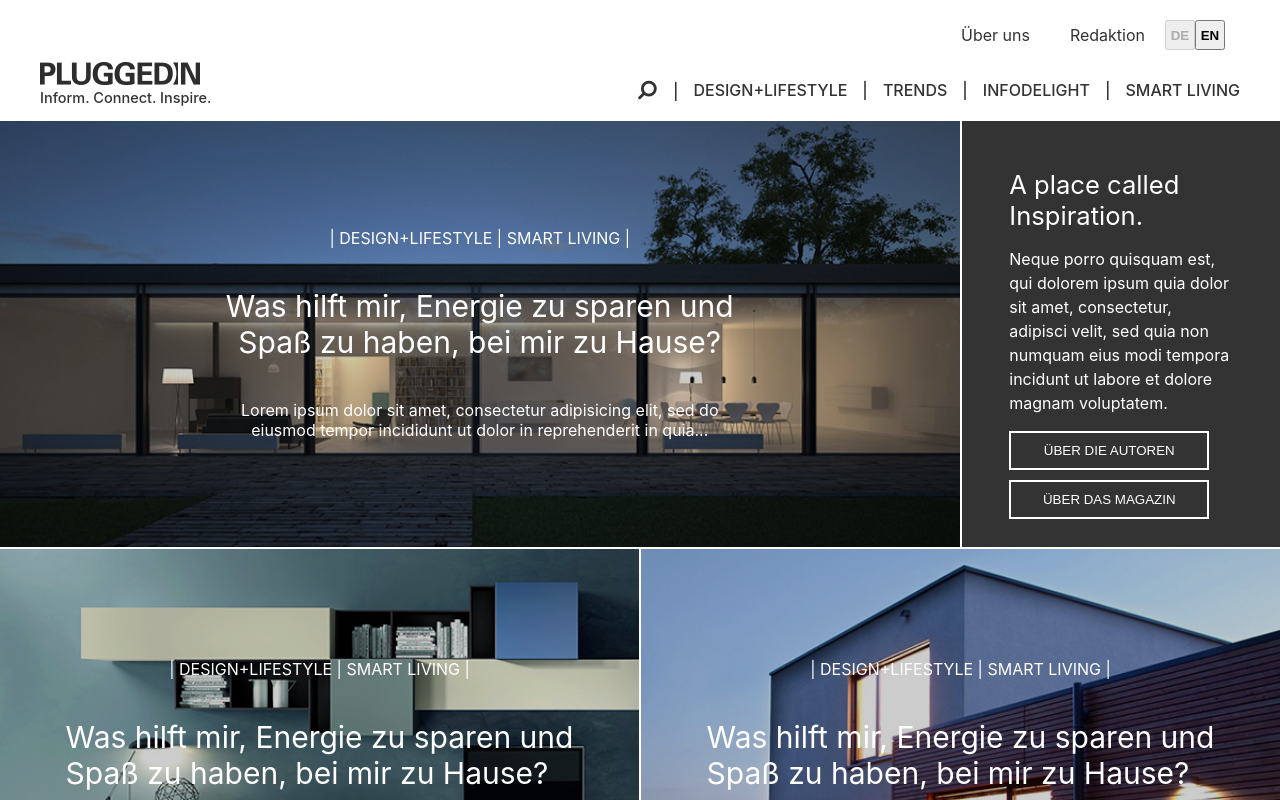
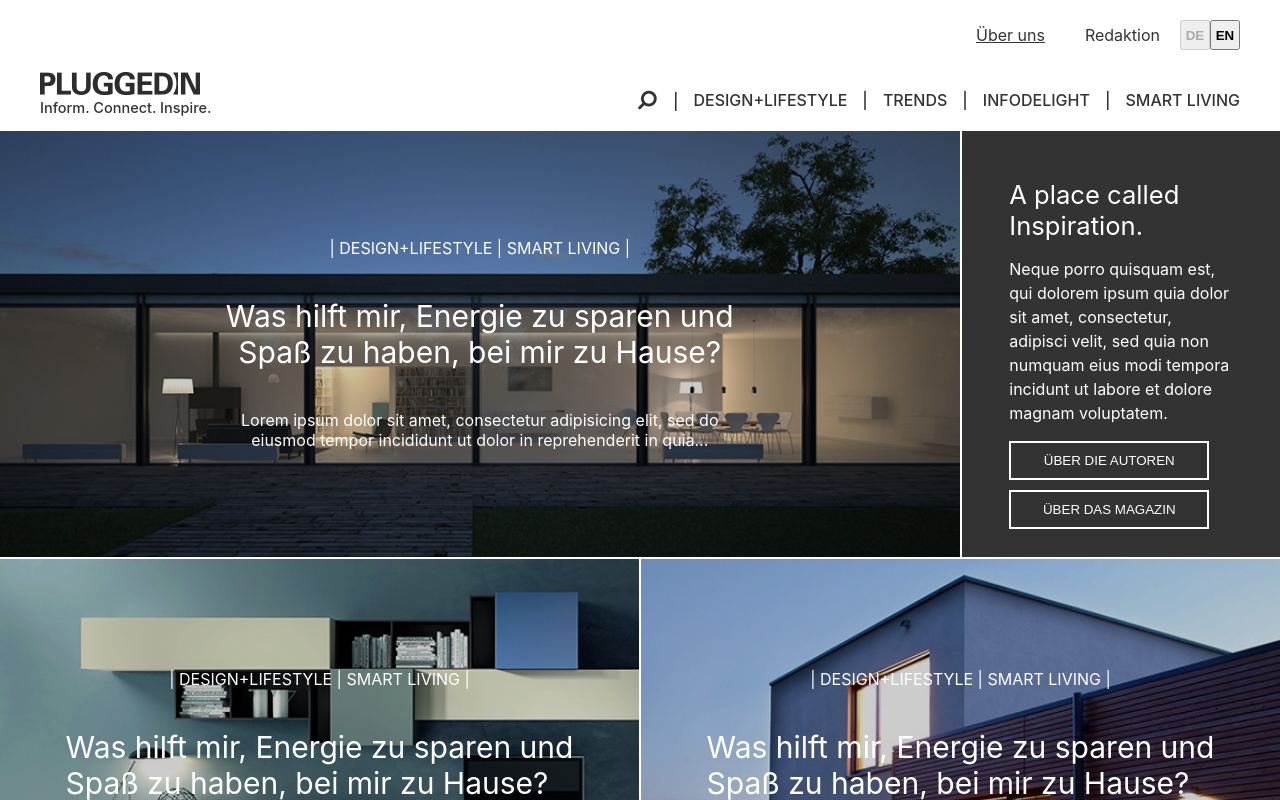
Before and after one commit to nthbutsky/convidera-test, a Vue app: page / in a window 1280 px wide. In both pictures the pointer is over the link "Über uns". Shown: the top 800 px of the page. Built offline with nearby package versions, Linux system fonts and the light colour scheme.

Commit message:
add some animations

```diff
--- a/src/components/Mockup.vue
+++ b/src/components/Mockup.vue
@@ -162,14 +162,19 @@ export default {
     display: flex;
     justify-content: flex-end;
     align-items: center;
-    padding: 0.9375rem;
+    padding: 0.9375rem 0 0.9375rem 0.9375rem;
   }
 
   &__link {
     text-decoration: none;
     color: hsl(0, 0%, 20%);
-    padding: 10px;
-    margin: 0 10px;
+    padding: 0.625rem;
+    margin: 0 0.625rem;
+
+    &:hover {
+      text-decoration: underline;
+      cursor: pointer;
+    }
   }
 
   &__lang {
@@ -177,6 +182,7 @@ export default {
     width: 1.875rem;
     text-transform: uppercase;
     font-weight: bold;
+    cursor: pointer;
   }
 
   &__nav-menu-btn {
@@ -206,10 +212,18 @@ export default {
     text-transform: uppercase;
     font-weight: 500;
     padding: 0.625rem 0 1.25rem 0.9375rem;
+    border-top: 10px solid transparent;
+    transition: all 0.3s ease-in-out;
+
+    &:hover {
+      border-top: 0.625rem solid hsl(0, 0%, 20%);
+      cursor: pointer;
+    }
 
     i {
       transform: rotate(90deg);
       font-size: 1.25rem;
+      cursor: pointer;
     }
 
     span {
@@ -240,6 +254,11 @@ export default {
     position: relative;
     display: flex;
 
+    &:hover .main__grid-item-a-img {
+      transform: scale(0.99);
+      filter: brightness(0.5);
+    }
+
     &-text-wrapper {
       height: 100%;
       width: 100%;
@@ -249,6 +268,7 @@ export default {
       justify-content: center;
       position: absolute;
       text-align: center;
+      cursor: pointer;
     }
 
     &-text-top {
@@ -264,6 +284,7 @@ export default {
       width: 100%;
       height: 100%;
       filter: brightness(0.8);
+      transition: all 0.3s ease-in-out;
     }
   }
 
@@ -275,6 +296,11 @@ export default {
     position: relative;
     background: hsl(0, 0%, 20%);
 
+    &:hover .main__grid-item-b-img {
+      transform: scale(0.99);
+      filter: brightness(0.5);
+    }
+
     &-text-wrapper {
       height: 100%;
       width: 100%;
@@ -284,6 +310,7 @@ export default {
       position: absolute;
       top: 0;
       padding: 15%;
+      cursor: pointer;
     }
 
     &-text-top {
@@ -303,6 +330,13 @@ export default {
       width: 12.5rem;
       text-transform: uppercase;
       margin: 0 0 1.25rem 0;
+      transition: all 0.3s ease-in-out;
+
+      &:hover {
+        background: hsl(0, 0%, 100%);
+        color: hsl(0, 0%, 20%);
+        cursor: pointer;
+      }
     }
   }
 
@@ -313,10 +347,16 @@ export default {
     grid-row-end: 3;
     position: relative;
 
+    &:hover .main__grid-item-c-img {
+      transform: scale(0.99);
+      filter: brightness(0.5);
+    }
+
     &-img {
       width: 100%;
       height: 100%;
       filter: brightness(0.8);
+      transition: all 0.3s ease-in-out;
     }
 
     &-text-wrapper {
@@ -328,6 +368,7 @@ export default {
       justify-content: center;
       position: absolute;
       top: 0;
+      cursor: pointer;
     }
 
     &-text-top {
@@ -347,10 +388,16 @@ export default {
     grid-row-end: 3;
     position: relative;
 
+    &:hover .main__grid-item-d-img {
+      transform: scale(0.99);
+      filter: brightness(0.5);
+    }
+
     &-img {
       width: 100%;
       height: 100%;
       filter: brightness(0.8);
+      transition: all 0.3s ease-in-out;
     }
 
     &-text-wrapper {
@@ -362,6 +409,7 @@ export default {
       justify-content: center;
       position: absolute;
       top: 0;
+      cursor: pointer;
     }
 
     &-text-top {
```
